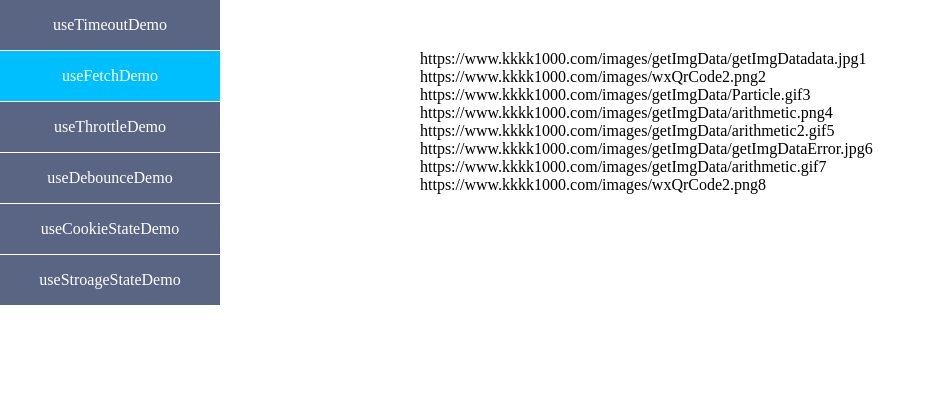
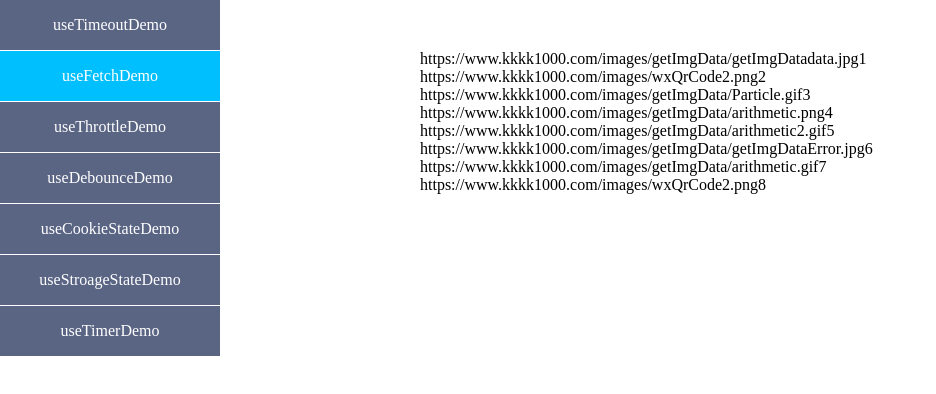
Before and after one commit to wineSu/dhooks, a React app: page /fetch in a window 1280 px wide. Shown: the top 394 px of the page, without its empty margins (0-936 px from the left). Built offline with nearby package versions, Linux system fonts and the light colour scheme; the HTML template or start-up script is replaced by a standard one.

Commit message:
timer倒计时

```diff
--- a/src/App.js
+++ b/src/App.js
@@ -8,6 +8,7 @@ import useThrottleDemo from './demo/useThrottle';
 import useDebounceDemo from './demo/useDebounce';
 import useCookieStateDemo from './demo/useCookieState';
 import useStroageStateDemo from './demo/useStroageState';
+import useTimerDemo from './demo/useTimer';
 
 import './index.less';
 
@@ -24,6 +25,7 @@ class App extends Component {
               <NavLink to="/useDebounceDemo" activeClassName='cur'>useDebounceDemo</NavLink>
               <NavLink to="/useCookieStateDemo" activeClassName='cur'>useCookieStateDemo</NavLink>
               <NavLink to="/useStroageStateDemo" activeClassName='cur'>useStroageStateDemo</NavLink>
+              <NavLink to="/useTimerDemo" activeClassName='cur'>useTimerDemo</NavLink>
             </div>
             <div className = "right">
               <Route exact path="/index" component={useTimeoutDemo} />
@@ -32,6 +34,7 @@ class App extends Component {
               <Route exact path="/useDebounceDemo" component={useDebounceDemo} />
               <Route exact path="/useCookieStateDemo" component={useCookieStateDemo} />
               <Route exact path="/useStroageStateDemo" component={useStroageStateDemo} />
+              <Route exact path="/useTimerDemo" component={useTimerDemo} />
             </div>
         </div>
       </Router>
--- a/src/yhooks/index.js
+++ b/src/yhooks/index.js
@@ -25,3 +25,7 @@ export {
 export {
     useStroageState
 } from './useStroageState';
+
+export {
+    useTimer
+} from './useTimer';
```
